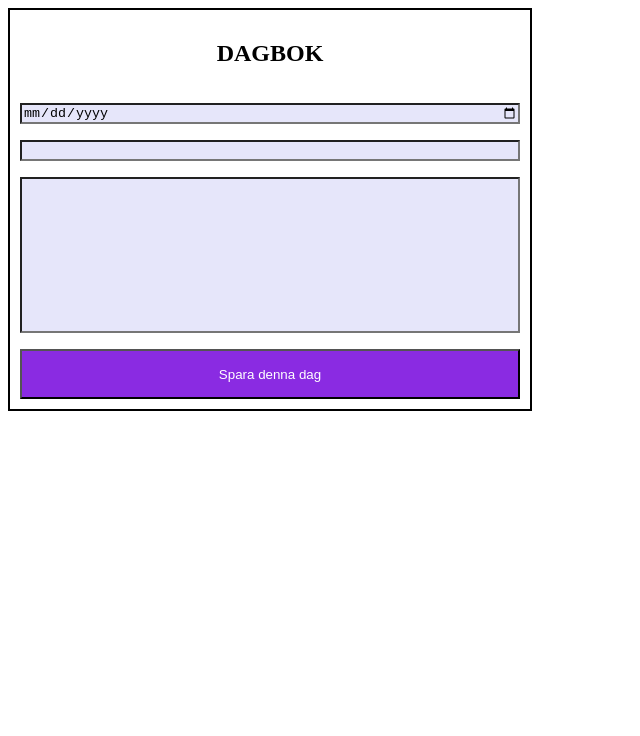
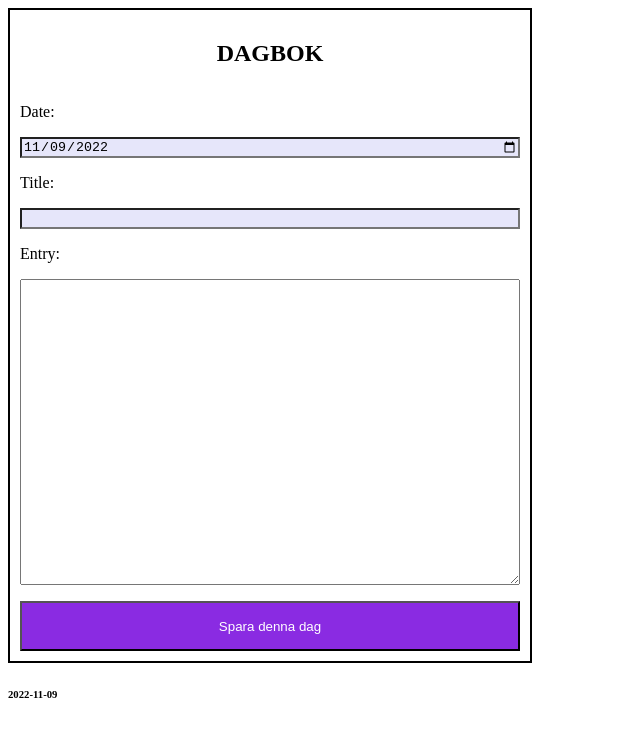
Before and after one commit to SandraHKannerberg/digital_diary, a plain HTML site: page index.html in a window 1280 px wide. Both pictures are taken after a click on the button "Spara denna dag". Shown: the whole page, without its empty margins (0-640 px from the left). Drawn offline with Linux system fonts and the light colour scheme.

Commit message:
övningen är klar

```diff
--- a/index.html
+++ b/index.html
@@ -12,11 +12,16 @@
 
     <div class="diary-container">
         <h2>DAGBOK</h2>
+        <label for="">Date:</label>
         <input class="date" type="date">
+        <label for="">Title:</label>
         <input class="rubrik" type="text">
-        <input class="text" type="text">
+        <label for="">Entry:</label>
+        <textarea cols="50" rows="20"></textarea>
         <button>Spara denna dag</button>
     </div>
 
+    <div class="entries-container"></div>
+
 </body>
 </html>
--- a/script.js
+++ b/script.js
@@ -0,0 +1,62 @@
+//Vi utvecklar en dagbok för oss själva. Våra dagboksinlägg skall sparas i localStorage så att vi kan återkomma
+//till sidan vid ett senare tillfälle och skriva nya inlägg.
+//När vi skapar ett inlägg så skall vi kunna ändra och skriva datum, rubrik samt en text.
+//Alla skriva inlägg skall sedan visas i kronologiskt ordning på sidan under formuläret.
+
+const inputDate = document.querySelector(".date");
+inputDate.valueAsDate = new Date();
+
+const inputHeading = document.querySelector(".rubrik");
+const inputText = document.querySelector("textarea");
+const addDayBtn = document.querySelector("button");
+const entriesContainer = document.querySelector(".entries-container")
+
+addDayBtn.addEventListener("click", () => {
+
+    const entry = {
+        date: inputDate.value,
+        heading: inputHeading.value,
+        text: inputText.value,
+    }
+
+    if (!localStorage.getItem("entries")) {
+        localStorage.setItem("entries", JSON.stringify([entry]));;
+    } else {
+        const entries = JSON.parse(localStorage.getItem("entries"));
+        entries.push(entry);
+        localStorage.setItem("entries", JSON.stringify(entries));
+    }
+
+    inputHeading.value = "";
+    inputText.value = "";
+    renderEntries();
+
+
+});
+
+function renderEntries() {
+    const entries = JSON.parse(localStorage.getItem("entries"));
+
+    entries.sort((a, b) => new Date(b.date) - new Date(a.date));
+
+    entriesContainer.innerHTML = "";
+
+    entries.forEach((entry) => {
+        const div = document.createElement("div");
+        const h6 = document.createElement("h6");
+        const h4 = document.createElement("h4");
+        const p = document.createElement("p");
+
+        h6.innerText = entry.date;
+        h4.innerText = entry.heading;
+        p.innerText = entry.text;
+
+        div.appendChild(h6);
+        div.appendChild(h4);
+        div.appendChild(p);
+
+        entriesContainer.appendChild(div);
+    });
+}
+
+renderEntries();
```
